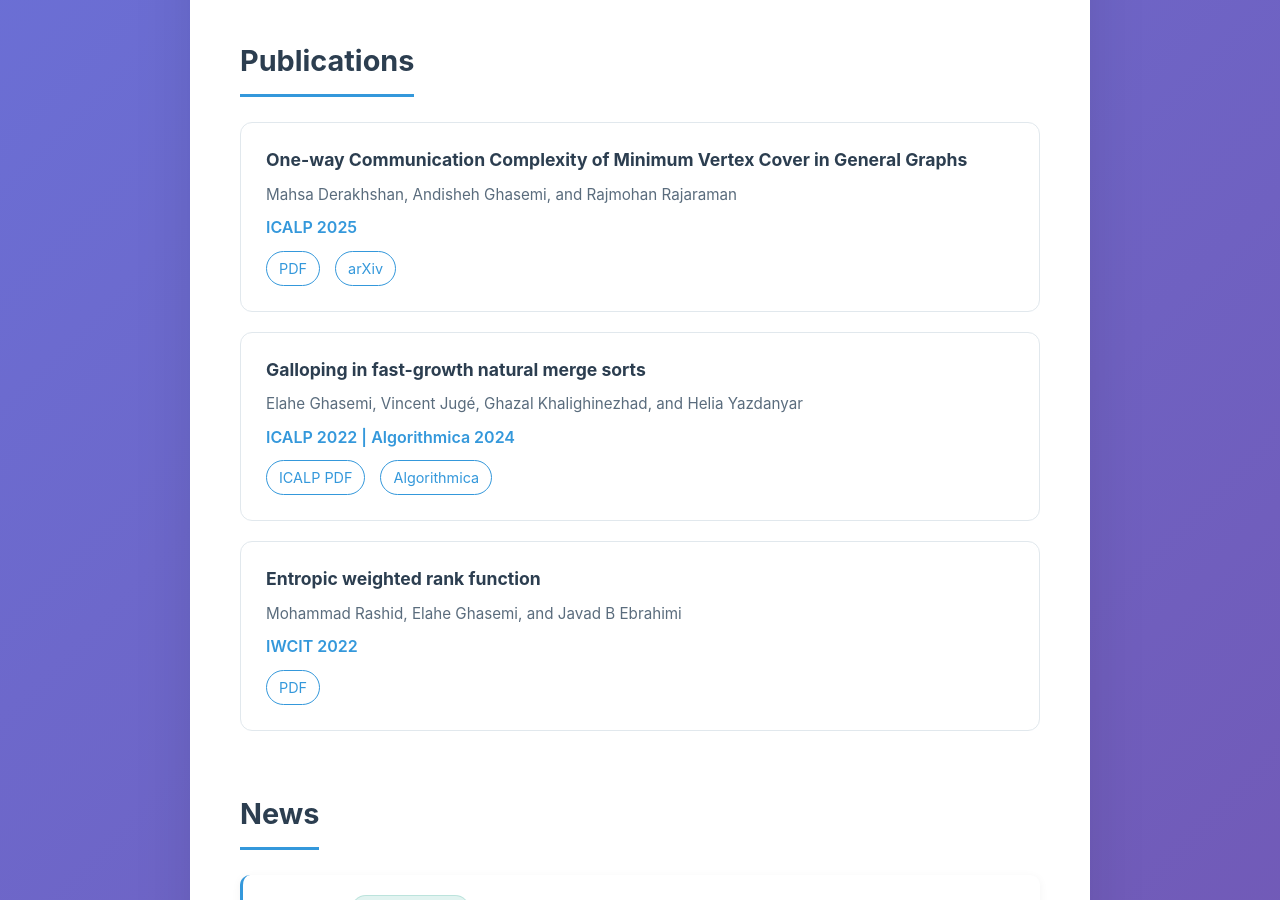
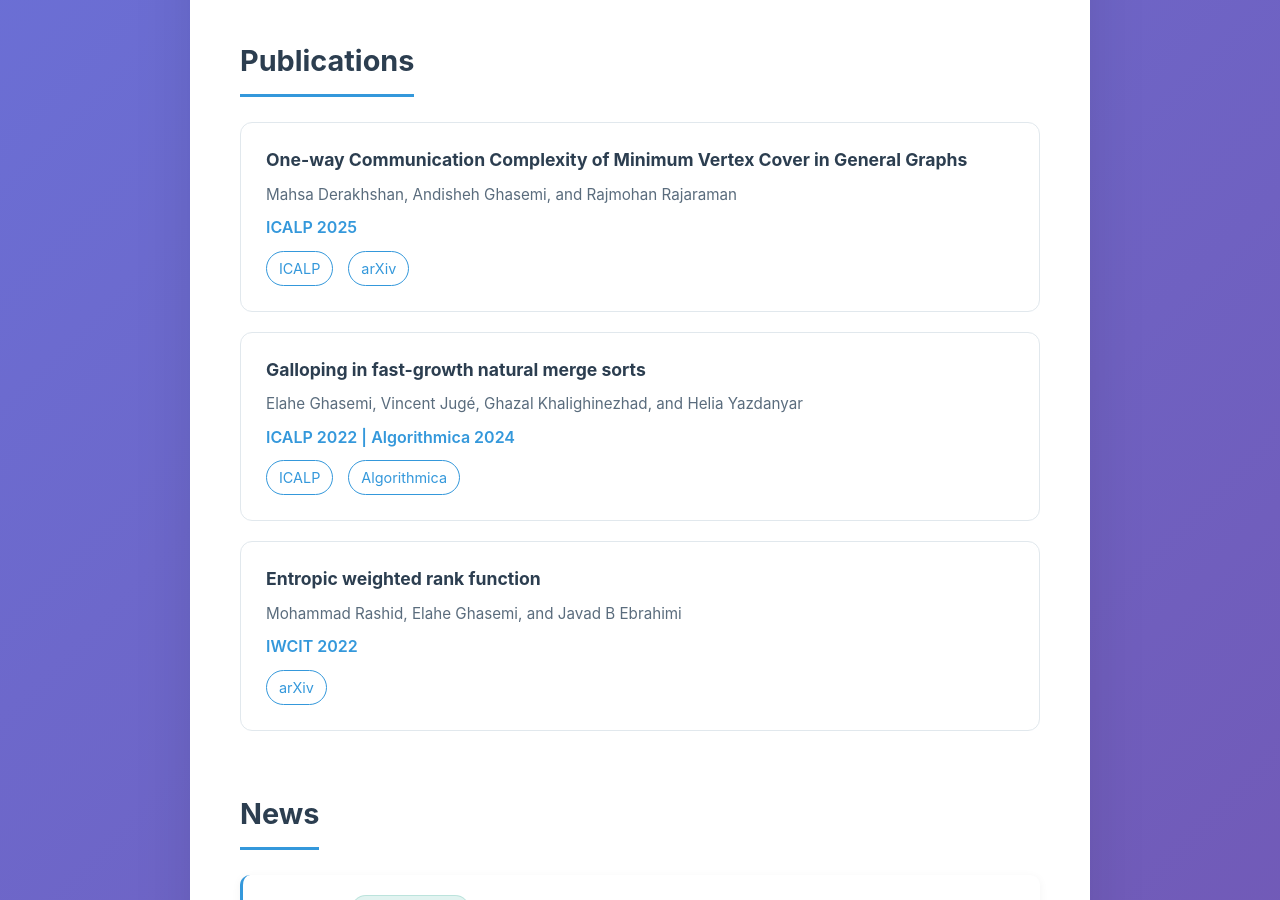
Before and after one commit to andisheGhs/andisheGhs.github.io, a Jekyll site: the page index.html, which Jekyll copies as it is, in a window 1280 px wide and 900 px high, scrolled down 1660 px. Built offline with Jekyll 4.4.1, drawn with Linux system fonts in a browser that asks for light colours.

Commit message:
Update links to use 'ICALP' and 'arXiv' labels

```diff
--- a/index.html
+++ b/index.html
@@ -665,7 +665,7 @@
                     <p class="authors">Mahsa Derakhshan, Andisheh Ghasemi, and Rajmohan Rajaraman</p>
                     <p class="venue">ICALP 2025</p>
                     <div class="links">
-                        <a href="https://drops.dagstuhl.de/entities/document/10.4230/LIPIcs.ICALP.2025.66" target="_blank">PDF</a>
+                        <a href="https://drops.dagstuhl.de/entities/document/10.4230/LIPIcs.ICALP.2025.66" target="_blank">ICALP</a>
                         <a href="https://arxiv.org/abs/2505.00164" target="_blank">arXiv</a>
                     </div>
                 </div>
@@ -675,7 +675,7 @@
                     <p class="authors">Elahe Ghasemi, Vincent Jugé, Ghazal Khalighinezhad, and Helia Yazdanyar</p>
                     <p class="venue">ICALP 2022 | Algorithmica 2024</p>
                     <div class="links">
-                        <a href="https://drops.dagstuhl.de/storage/00lipics/lipics-vol229-icalp2022/LIPIcs.ICALP.2022.68/LIPIcs.ICALP.2022.68.pdf" target="_blank">ICALP PDF</a>
+                        <a href="https://drops.dagstuhl.de/storage/00lipics/lipics-vol229-icalp2022/LIPIcs.ICALP.2022.68/LIPIcs.ICALP.2022.68.pdf" target="_blank">ICALP</a>
                         <a href="https://link.springer.com/article/10.1007/s00453-024-01285-6" target="_blank">Algorithmica</a>
                     </div>
                 </div>
@@ -685,7 +685,7 @@
                     <p class="authors">Mohammad Rashid, Elahe Ghasemi, and Javad B Ebrahimi</p>
                     <p class="venue">IWCIT 2022</p>
                     <div class="links">
-                        <a href="https://arxiv.org/pdf/2206.05968.pdf" target="_blank">PDF</a>
+                        <a href="https://arxiv.org/pdf/2206.05968.pdf" target="_blank">arXiv</a>
                     </div>
                 </div>
             </section>
```
